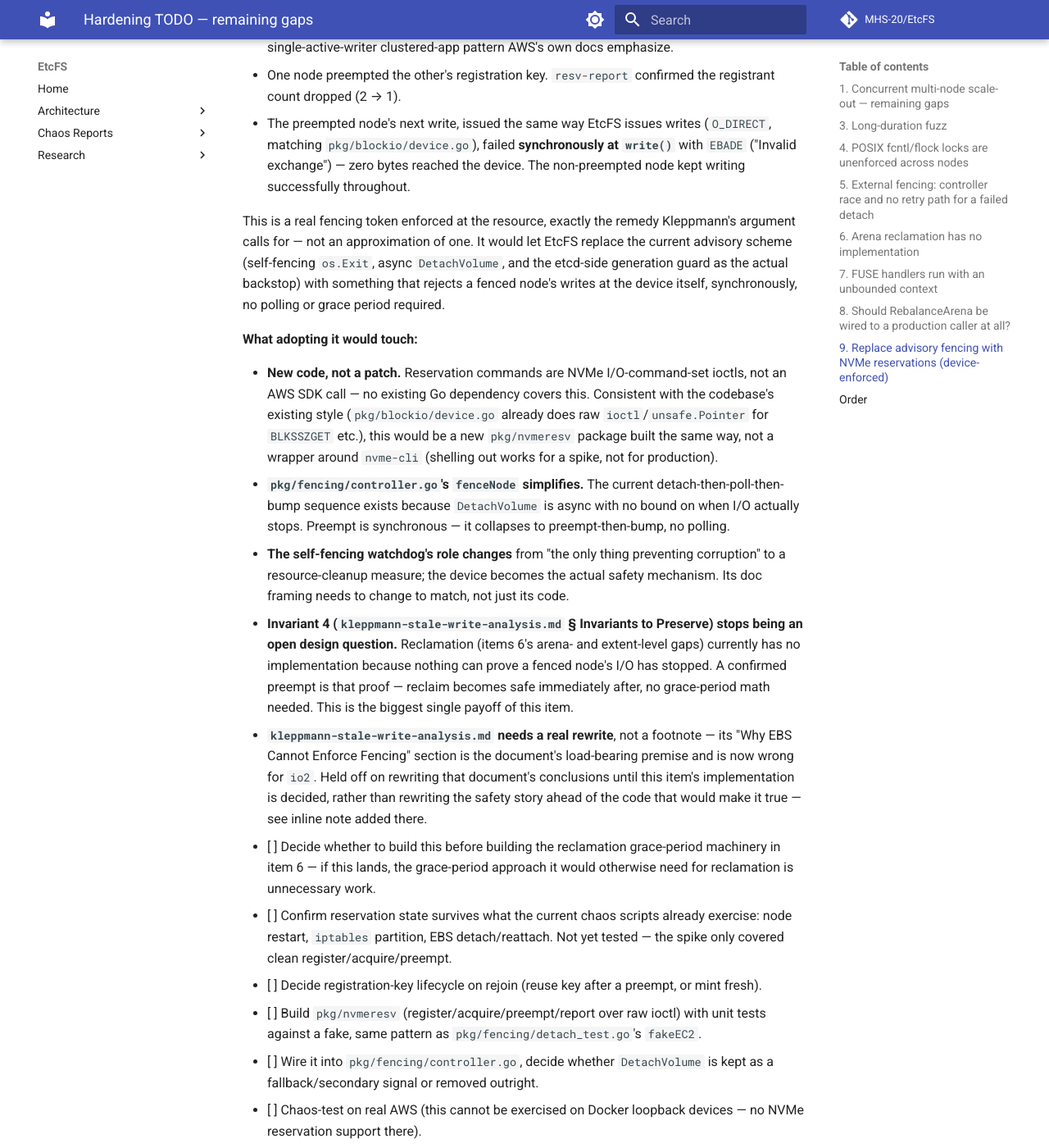
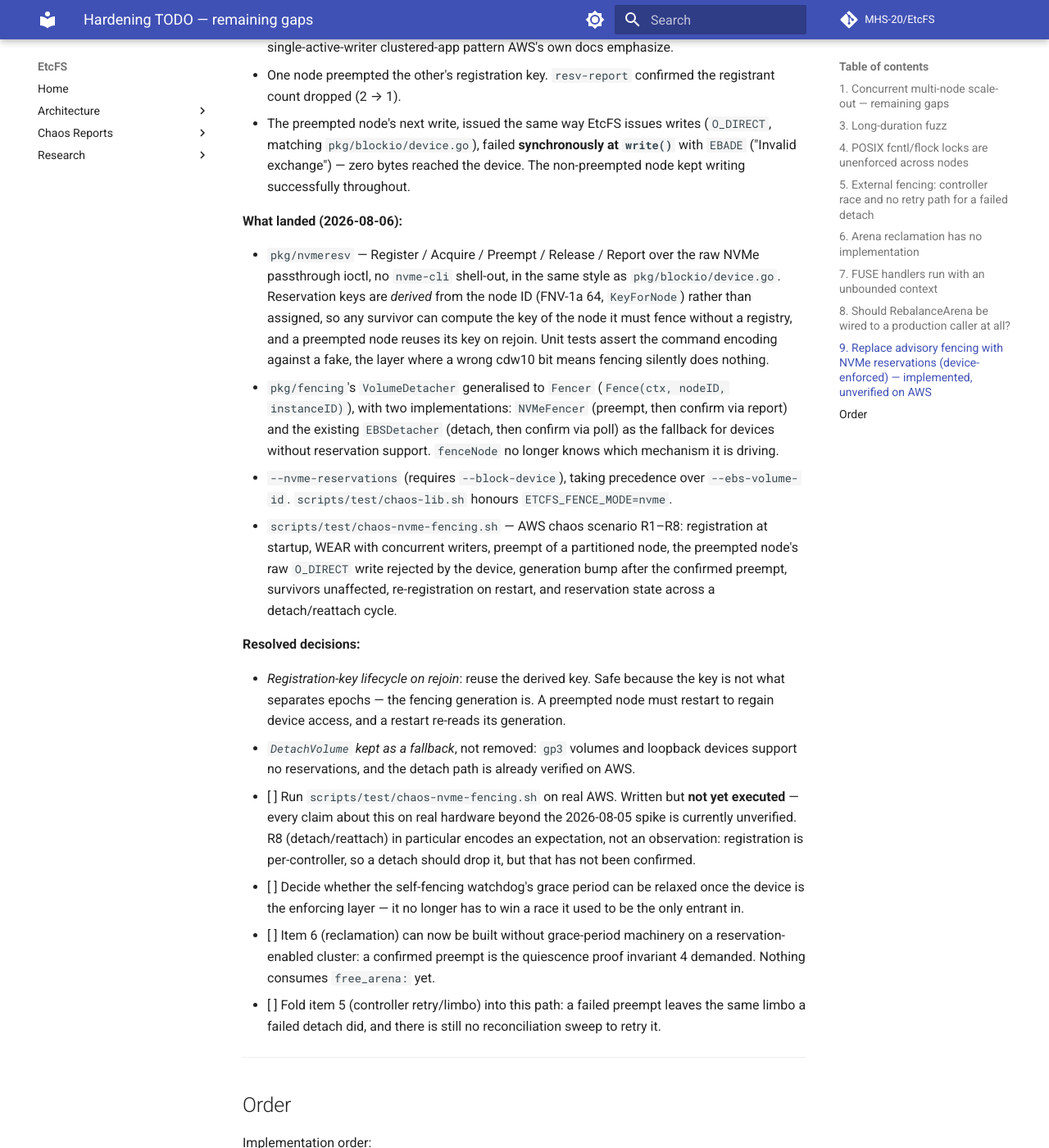
Before and after one commit to MHS-20/EtcFS, an MkDocs documentation site: the page built from docs/TODO-hardening.md, in a window 1280 px wide and 1400 px high, scrolled down 6419 px. Shown: the whole window at 82% size. Built offline with MkDocs 1.6.1 and Material for MkDocs 9.7.7, drawn with Linux system fonts in a browser that asks for light colours; comment, search, counter and statistics services are not loaded; some of the changed text lies outside the part shown.

Commit message:
docs(fencing): described device-enforced NVMe reservation fencing across the corpus

```diff
--- a/docs/TODO-hardening.md
+++ b/docs/TODO-hardening.md
@@ -255,17 +255,16 @@ What it costs, beyond the function itself (already built):
       them wrong is expensive to unwind once a balancer is running against
       production traffic.
 
-## 9. Replace advisory fencing with NVMe reservations (device-enforced)
+## 9. Replace advisory fencing with NVMe reservations (device-enforced) — implemented, unverified on AWS
 
-`docs/architecture/storage/kleppmann-stale-write-analysis.md` has stated since
-its first version that "EBS Multi-Attach offers no equivalent" to SCSI-3
-Persistent Reservations — that no mechanism exists to have the storage itself
-reject a stale writer's I/O. That premise is out of date: Multi-Attach `io2`
-volumes have supported the full NVMe reservation command set (Register /
-Acquire / Release / Report) since 2023-09-18, including **Write Exclusive –
-All Registrants**, the type built for exactly this shape of problem —
-multiple hosts write concurrently, and a specific host can be individually
-ejected.
+`docs/architecture/storage/kleppmann-stale-write-analysis.md` stated until
+2026-08-06 that "EBS Multi-Attach offers no equivalent" to SCSI-3 Persistent
+Reservations — that no mechanism exists to have the storage itself reject a
+stale writer's I/O. That premise was out of date: Multi-Attach `io2` volumes
+have supported the full NVMe reservation command set (Register / Acquire /
+Release / Report) since 2023-09-18, including **Write Exclusive – All
+Registrants**, the type built for exactly this shape of problem — multiple
+hosts write concurrently, and a specific host can be individually ejected.
 
 **Spiked and confirmed against a real io2 Multi-Attach volume (2×
 t3.medium, 2026-08-05, infra fully torn down after):**
@@ -281,58 +280,55 @@ t3.medium, 2026-08-05, infra fully torn down after):**
   `write()`** with `EBADE` ("Invalid exchange") — zero bytes reached the
   device. The non-preempted node kept writing successfully throughout.
 
-This is a real fencing token enforced at the resource, exactly the remedy
-Kleppmann's argument calls for — not an approximation of one. It would let
-EtcFS replace the current advisory scheme (self-fencing `os.Exit`, async
-`DetachVolume`, and the etcd-side generation guard as the actual backstop)
-with something that rejects a fenced node's writes at the device itself,
-synchronously, no polling or grace period required.
+**What landed (2026-08-06):**
 
-**What adopting it would touch:**
+- `pkg/nvmeresv` — Register / Acquire / Preempt / Release / Report over the
+  raw NVMe passthrough ioctl, no `nvme-cli` shell-out, in the same style as
+  `pkg/blockio/device.go`. Reservation keys are *derived* from the node ID
+  (FNV-1a 64, `KeyForNode`) rather than assigned, so any survivor can compute
+  the key of the node it must fence without a registry, and a preempted node
+  reuses its key on rejoin. Unit tests assert the command encoding against a
+  fake, the layer where a wrong cdw10 bit means fencing silently does nothing.
+- `pkg/fencing`'s `VolumeDetacher` generalised to `Fencer`
+  (`Fence(ctx, nodeID, instanceID)`), with two implementations: `NVMeFencer`
+  (preempt, then confirm via report) and the existing `EBSDetacher` (detach,
+  then confirm via poll) as the fallback for devices without reservation
+  support. `fenceNode` no longer knows which mechanism it is driving.
+- `--nvme-reservations` (requires `--block-device`), taking precedence over
+  `--ebs-volume-id`. `scripts/test/chaos-lib.sh` honours
+  `ETCFS_FENCE_MODE=nvme`.
+- `scripts/test/chaos-nvme-fencing.sh` — AWS chaos scenario R1–R8:
+  registration at startup, WEAR with concurrent writers, preempt of a
+  partitioned node, the preempted node's raw `O_DIRECT` write rejected by the
+  device, generation bump after the confirmed preempt, survivors unaffected,
+  re-registration on restart, and reservation state across a detach/reattach
+  cycle.
 
-- **New code, not a patch.** Reservation commands are NVMe I/O-command-set
-  ioctls, not an AWS SDK call — no existing Go dependency covers this.
-  Consistent with the codebase's existing style (`pkg/blockio/device.go`
-  already does raw `ioctl`/`unsafe.Pointer` for `BLKSSZGET` etc.), this would
-  be a new `pkg/nvmeresv` package built the same way, not a wrapper around
-  `nvme-cli` (shelling out works for a spike, not for production).
-- **`pkg/fencing/controller.go`'s `fenceNode` simplifies.** The current
-  detach-then-poll-then-bump sequence exists because `DetachVolume` is async
-  with no bound on when I/O actually stops. Preempt is synchronous — it
-  collapses to preempt-then-bump, no polling.
-- **The self-fencing watchdog's role changes** from "the only thing
-  preventing corruption" to a resource-cleanup measure; the device becomes
-  the actual safety mechanism. Its doc framing needs to change to match, not
-  just its code.
-- **Invariant 4 (`kleppmann-stale-write-analysis.md` § Invariants to
-  Preserve) stops being an open design question.** Reclamation (items 6's
-  arena- and extent-level gaps) currently has no implementation because
-  nothing can prove a fenced node's I/O has stopped. A confirmed preempt is
-  that proof — reclaim becomes safe immediately after, no grace-period math
-  needed. This is the biggest single payoff of this item.
-- **`kleppmann-stale-write-analysis.md` needs a real rewrite**, not a
-  footnote — its "Why EBS Cannot Enforce Fencing" section is the document's
-  load-bearing premise and is now wrong for `io2`. Held off on rewriting
-  that document's conclusions until this item's implementation is decided,
-  rather than rewriting the safety story ahead of the code that would make
-  it true — see inline note added there.
+**Resolved decisions:**
 
-- [ ] Decide whether to build this before building the reclamation
-      grace-period machinery in item 6 — if this lands, the grace-period
-      approach it would otherwise need for reclamation is unnecessary work.
-- [ ] Confirm reservation state survives what the current chaos scripts
-      already exercise: node restart, `iptables` partition, EBS
-      detach/reattach. Not yet tested — the spike only covered clean
-      register/acquire/preempt.
-- [ ] Decide registration-key lifecycle on rejoin (reuse key after a
-      preempt, or mint fresh).
-- [ ] Build `pkg/nvmeresv` (register/acquire/preempt/report over raw ioctl)
-      with unit tests against a fake, same pattern as
-      `pkg/fencing/detach_test.go`'s `fakeEC2`.
-- [ ] Wire it into `pkg/fencing/controller.go`, decide whether `DetachVolume`
-      is kept as a fallback/secondary signal or removed outright.
-- [ ] Chaos-test on real AWS (this cannot be exercised on Docker loopback
-      devices — no NVMe reservation support there).
+- *Registration-key lifecycle on rejoin*: reuse the derived key. Safe because
+  the key is not what separates epochs — the fencing generation is. A
+  preempted node must restart to regain device access, and a restart re-reads
+  its generation.
+- *`DetachVolume` kept as a fallback*, not removed: `gp3` volumes and
+  loopback devices support no reservations, and the detach path is already
+  verified on AWS.
+
+- [ ] Run `scripts/test/chaos-nvme-fencing.sh` on real AWS. Written but **not
+      yet executed** — every claim about this on real hardware beyond the
+      2026-08-05 spike is currently unverified. R8 (detach/reattach) in
+      particular encodes an expectation, not an observation: registration is
+      per-controller, so a detach should drop it, but that has not been
+      confirmed.
+- [ ] Decide whether the self-fencing watchdog's grace period can be relaxed
+      once the device is the enforcing layer — it no longer has to win a race
+      it used to be the only entrant in.
+- [ ] Item 6 (reclamation) can now be built without grace-period machinery on
+      a reservation-enabled cluster: a confirmed preempt is the quiescence
+      proof invariant 4 demanded. Nothing consumes `free_arena:` yet.
+- [ ] Fold item 5 (controller retry/limbo) into this path: a failed preempt
+      leaves the same limbo a failed detach did, and there is still no
+      reconciliation sweep to retry it.
 
 ---
 
```
Also changed, not shown: docs/architecture/fencing/external-fencing-controller.md (+15 -10 lines), docs/architecture/fencing/self-fencing-watchdog.md (+3 -1 lines), docs/architecture/storage/kleppmann-stale-write-analysis.md (+15 -33 lines).
